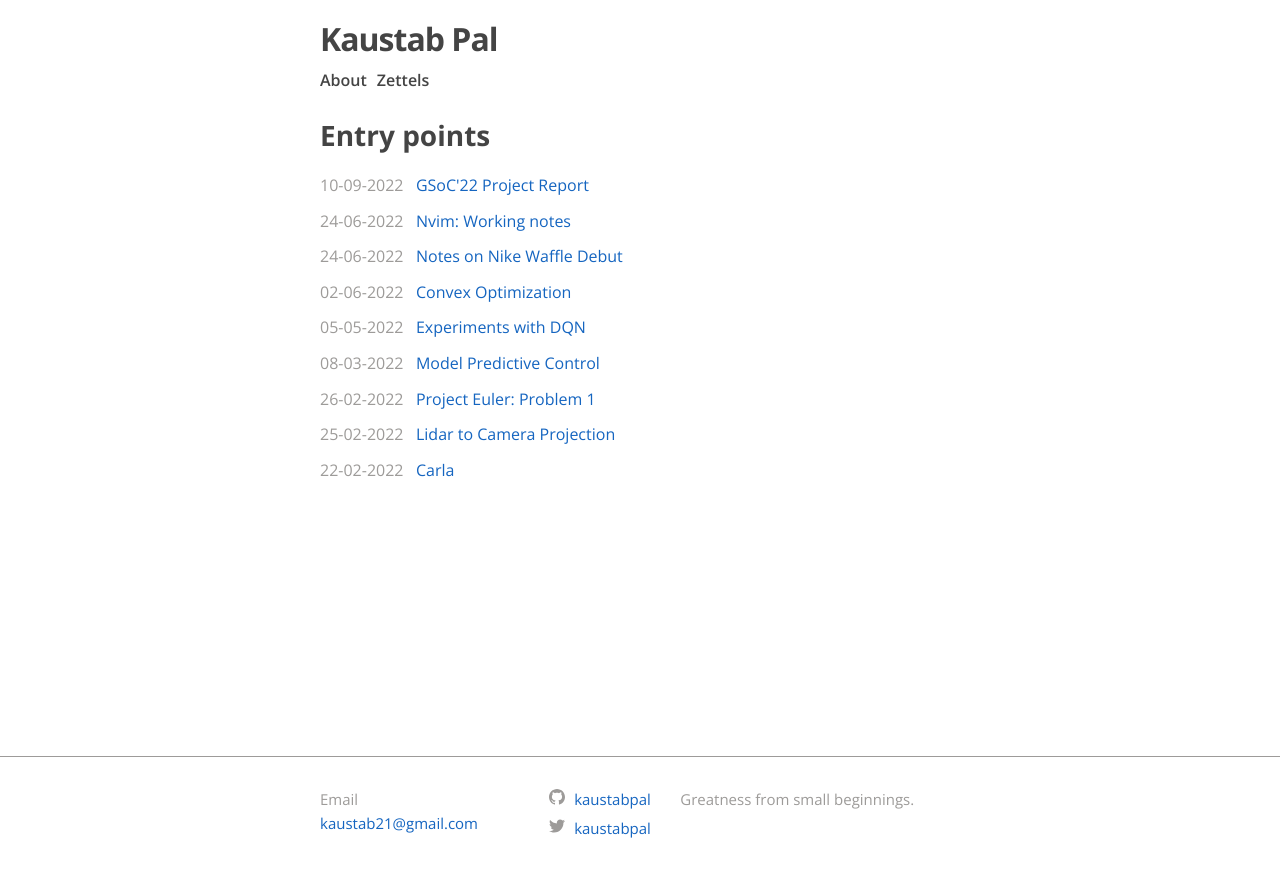
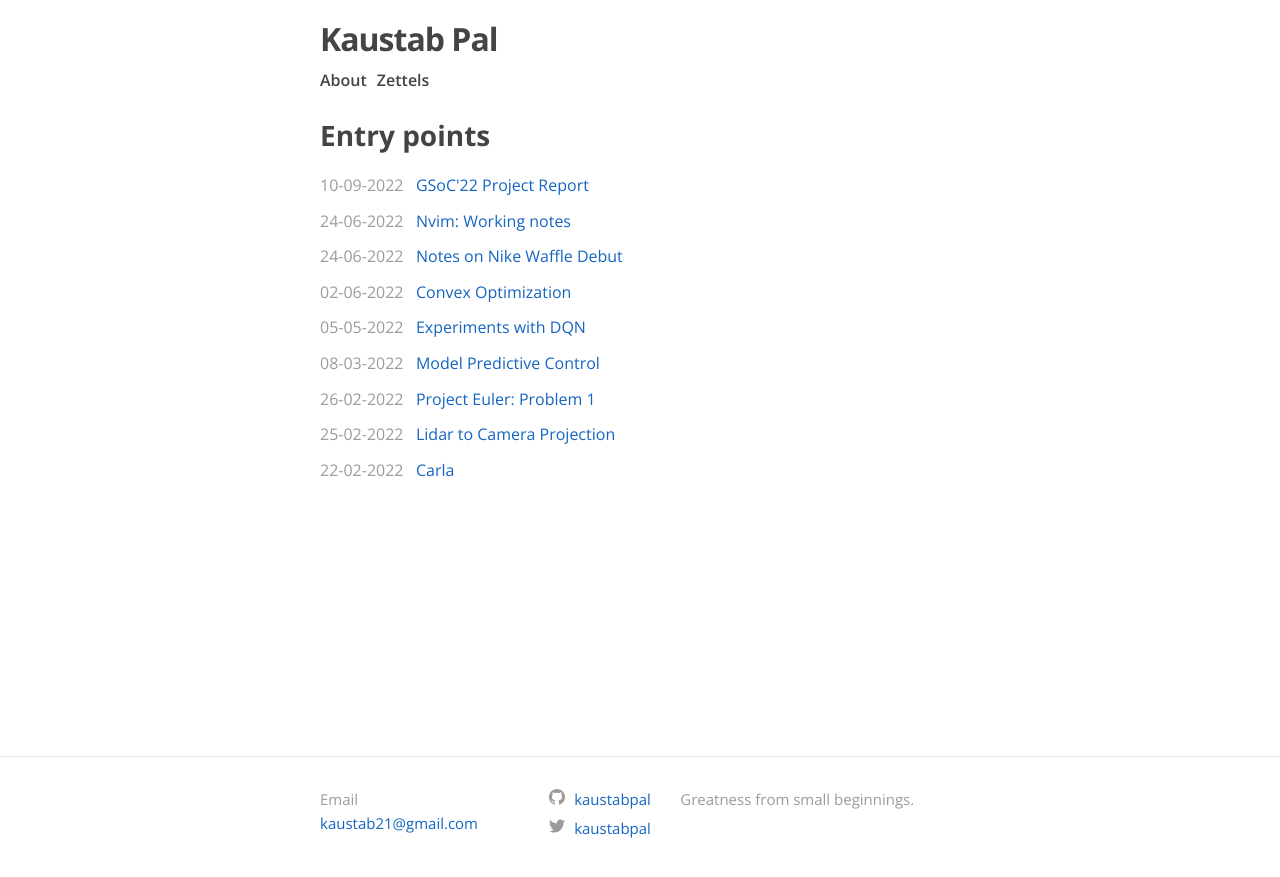
Before and after one commit to kaustabpal/kaustabpal.github.io, a Jekyll site: the page built from index.md, in a window 1280 px wide. Shown: the top 877 px of the page. Built offline with Jekyll 4.4.1, drawn with Linux system fonts in a browser that asks for light colours; some web fonts are replaced.

Commit message:
footer top border color changed

```diff
--- a/_sass/minima/_layout.scss
+++ b/_sass/minima/_layout.scss
@@ -64,7 +64,7 @@
  * Site footer
  */
 .site-footer {
-  border-top: 1px solid $grey-color;
+  border-top: 1px solid #e8e8e8;
   padding: $spacing-unit;
 }
 
```
